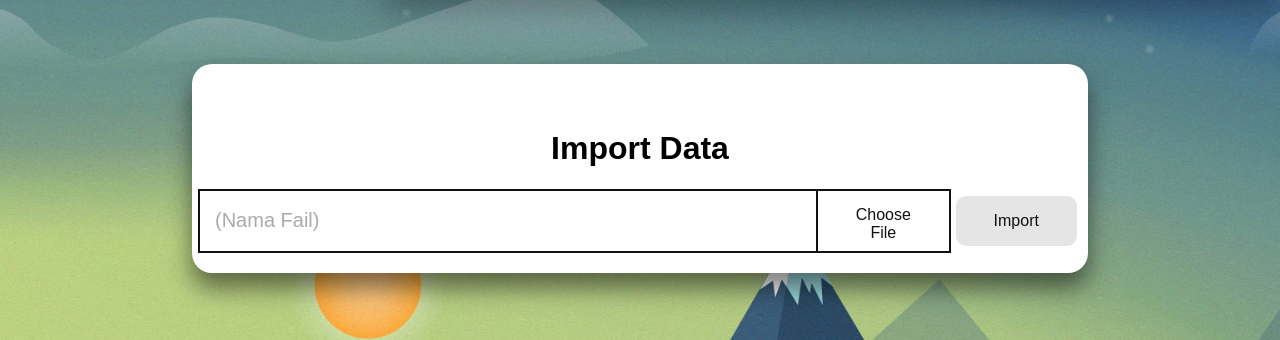
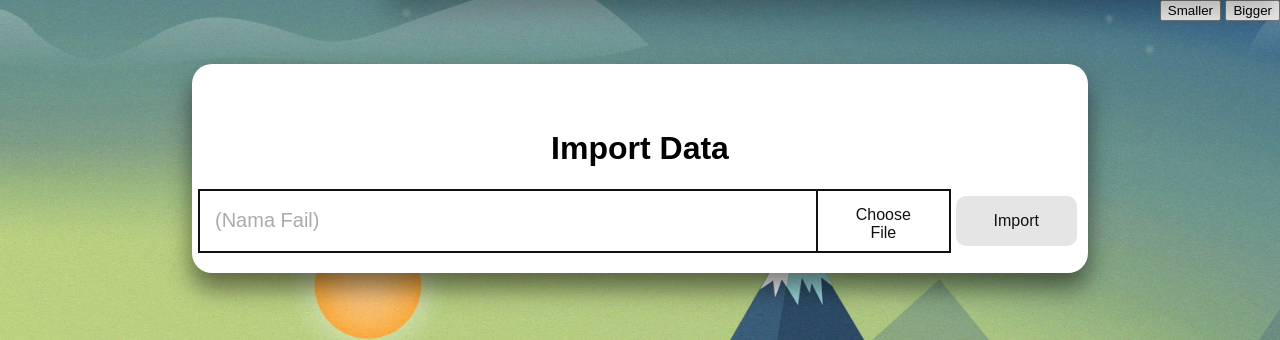
Before and after one commit to TMGamerz/spm-project-2019, a PHP site: page /import.php in a window 1280 px wide. Shown: the part 110-450 px from the top of the page. Run offline with PHP 8.4, Linux system fonts and the light colour scheme.

Commit message:
Draftly done zooming button

```diff
--- a/header.php
+++ b/header.php
@@ -110,4 +110,18 @@
             });
         });
         </script>
+    <div id = "zoomingButton" style = "float: right;">
+        <button onclick="resizeText(-1)">Smaller</button>
+        <button onclick="resizeText(1)">Bigger</button>
+    </div>
+
+    <script type="text/javascript">
+        function resizeText(multiplier){
+            if(document.body.style.fontSize === ""){
+                document.body.style.fontSize = "1.0em";
+            }
+            document.body.style.fontSize = parseFloat
+            (document.body.style.fontSize) + (multiplier * 0.2) + "em";
+        }
+    </script>
 </body>
```
